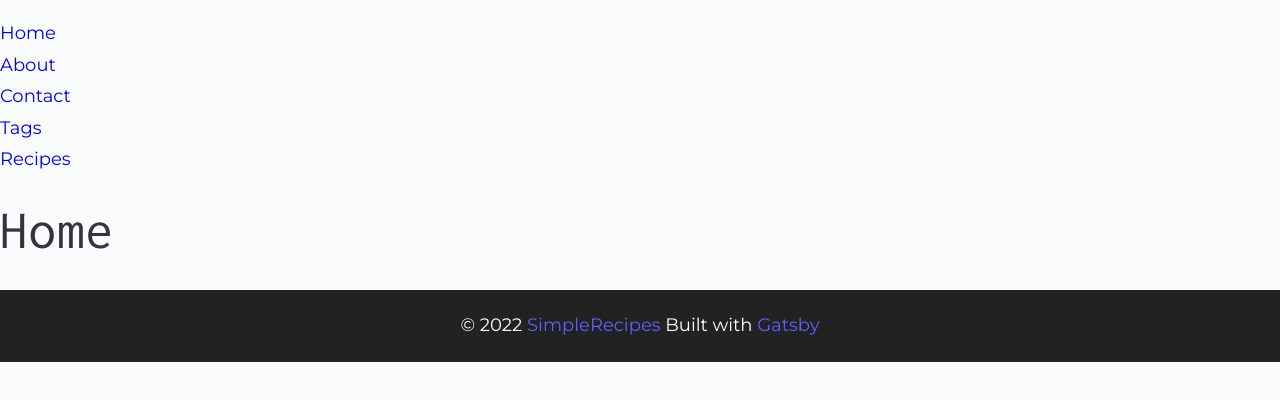
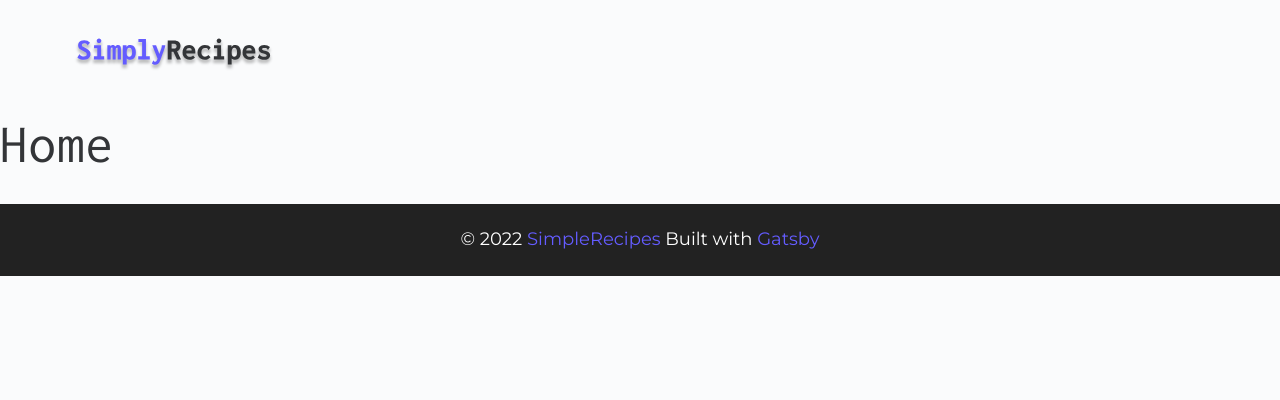
Before and after one commit to kacperkruger/gatsby_cook_project, a Gatsby site: page / in a window 1280 px wide. Built offline with nearby package versions, Linux system fonts and the light colour scheme; Gatsby itself is replaced by a stand-in of ours.

Commit message:
added logo to navbar

```diff
--- a/src/components/Navbar.js
+++ b/src/components/Navbar.js
@@ -1,26 +1,18 @@
 import React from "react"
+import logo from "../assets/images/logo.svg"
 import { Link } from "gatsby"
 
 const Navbar = () => {
   return (
-    <nav>
-      <ul>
-        <li>
-          <Link to={"/"}>Home</Link>
-        </li>
-        <li>
-          <Link to={"/about"}>About</Link>
-        </li>
-        <li>
-          <Link to={"/contact"}>Contact</Link>
-        </li>
-        <li>
-          <Link to={"/tags"}>Tags</Link>
-        </li>
-        <li>
-          <Link to={"/recipes"}>Recipes</Link>
-        </li>
-      </ul>
+    <nav className={"navbar"}>
+      <div className="nav-center">
+        <div className="nav-header">
+          <Link to={"/"}>
+            <img src={logo} alt={"SimpleRecipes"} />
+          </Link>
+          <div className="nav-links show-links"></div>
+        </div>
+      </div>
     </nav>
   )
 }
```
